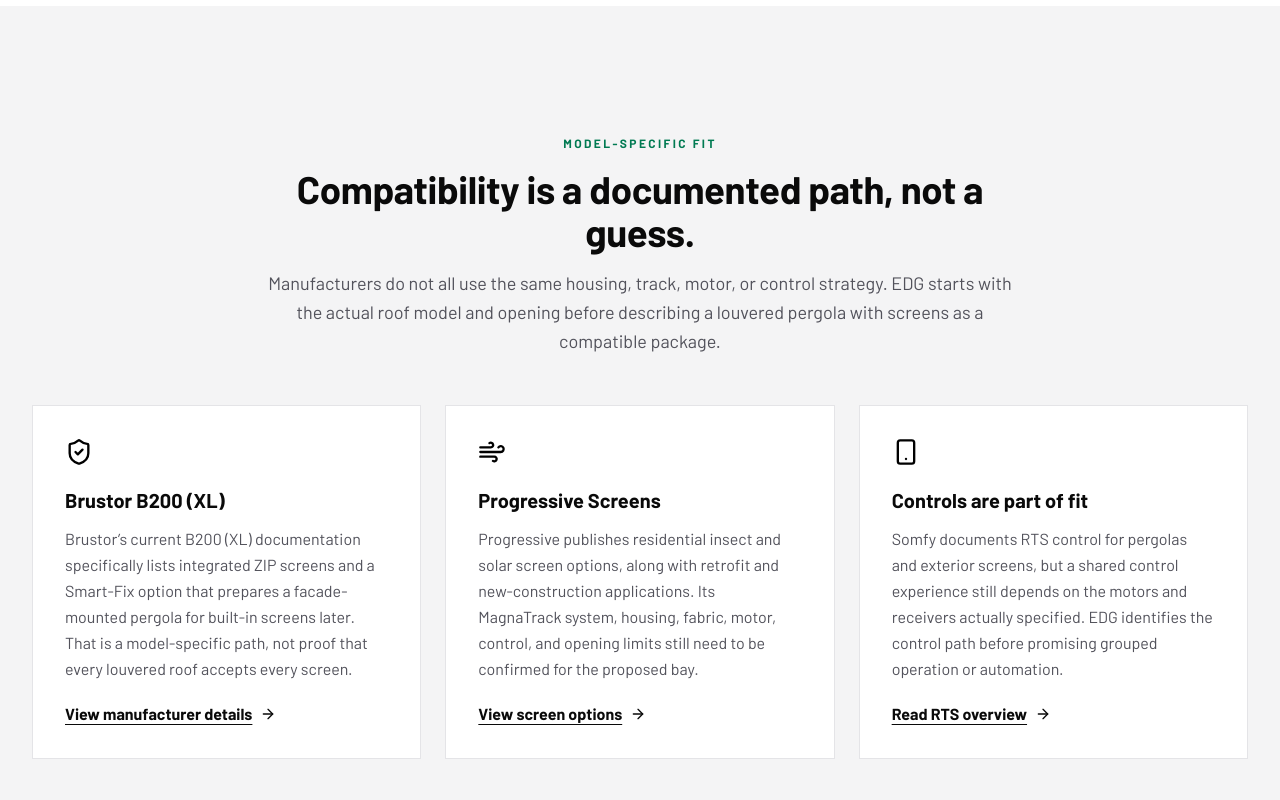
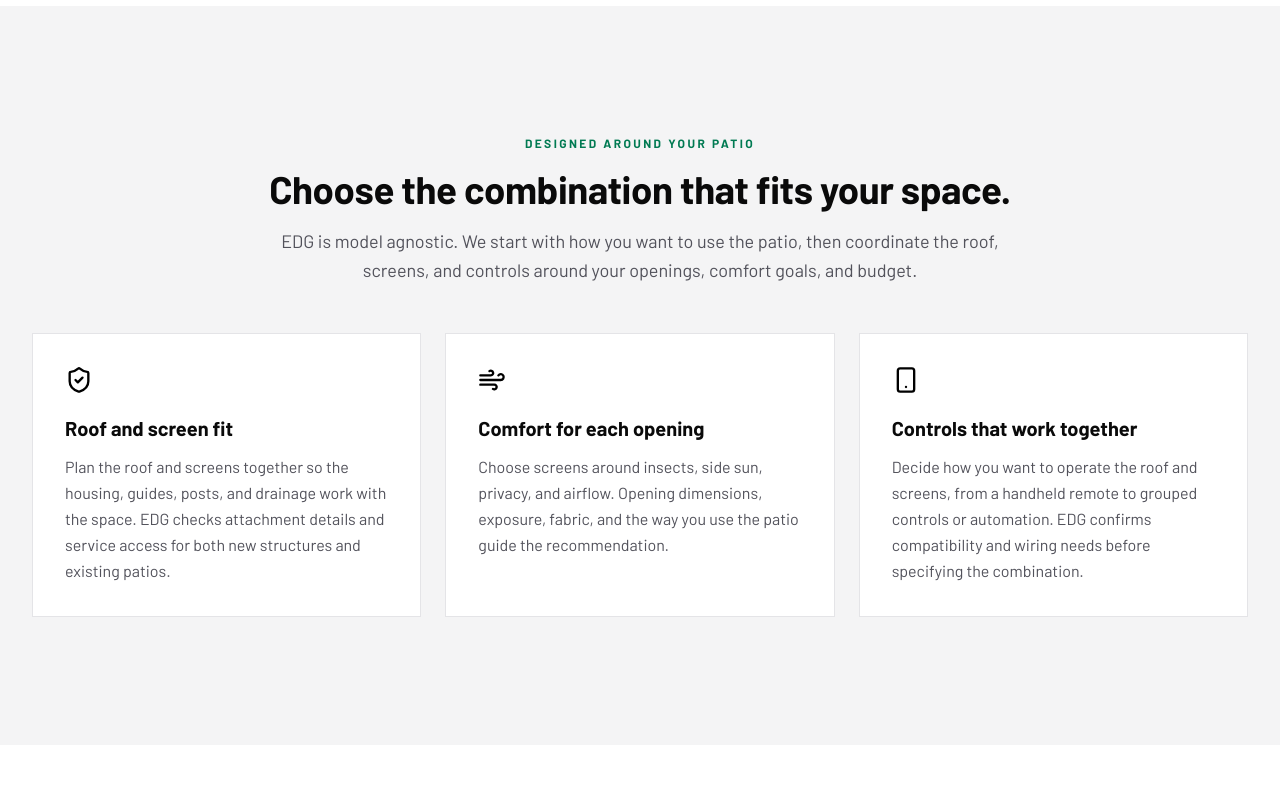
Before and after one commit to coltonfoley/edgdirectresponsev3, a Next.js app: page /guides/pergola-with-retractable-screens in a window 1280 px wide. Shown: the part 3700-4500 px from the top of the page. Built offline with nearby package versions, Linux system fonts and the light colour scheme.

Commit message:
Clarify model-agnostic sales and StruXure competitor comparison

```diff
--- a/src/app/guides/page.tsx
+++ b/src/app/guides/page.tsx
@@ -127,8 +127,8 @@
     intent: 'budget',
   },
   {
-    title: 'StruXure Pergola Cost Research',
-    desc: 'Public StruXure pricing evidence, documented scope, and a checklist for comparing complete installed proposals.',
+    title: 'StruXure vs. EDG Alternatives',
+    desc: 'Considering a StruXure dealer proposal? EDG does not sell StruXure. Compare competitor pricing bands and project scope with an EDG alternative.',
     href: '/guides/struxure-pergola-cost',
     icon: DollarSign,
     readTime: '8 min read',
--- a/src/app/guides/pergola-with-retractable-screens/page.tsx
+++ b/src/app/guides/pergola-with-retractable-screens/page.tsx
@@ -470,74 +470,41 @@
       <Section className="section-lg bg-surface-muted">
         <Container>
           <div className="mx-auto mb-12 max-w-3xl text-center">
-            <div className="label-editorial-brand mb-4">Model-specific fit</div>
-            <h2 className="section-title mb-4">
-              Compatibility is a documented path, not a guess.
-            </h2>
+            <div className="label-editorial-brand mb-4">Designed around your patio</div>
+            <h2 className="section-title mb-4">Choose the combination that fits your space.</h2>
             <p className="text-text-secondary text-lg leading-relaxed">
-              Manufacturers do not all use the same housing, track, motor, or
-              control strategy. EDG starts with the actual roof model and
-              opening before describing a louvered pergola with screens as a
-              compatible package.
+              EDG is model agnostic. We start with how you want to use the patio,
+              then coordinate the roof, screens, and controls around your openings,
+              comfort goals, and budget.
             </p>
           </div>
           <div className="grid gap-6 md:grid-cols-3">
             <Card variant="default" padding="lg">
               <ShieldCheck className="text-edg-brand-text mb-5 h-7 w-7" />
-              <h3 className="mb-3 text-xl font-bold">Brustor B200 (XL)</h3>
-              <p className="text-text-secondary mb-5 leading-relaxed">
-                Brustor’s current B200 (XL) documentation specifically lists
-                integrated ZIP screens and a Smart-Fix option that prepares a
-                facade-mounted pergola for built-in screens later. That is a
-                model-specific path, not proof that every louvered roof accepts
-                every screen.
+              <h3 className="mb-3 text-xl font-bold">Roof and screen fit</h3>
+              <p className="text-text-secondary leading-relaxed">
+                Plan the roof and screens together so the housing, guides, posts,
+                and drainage work with the space. EDG checks attachment details
+                and service access for both new structures and existing patios.
               </p>
-              <a
-                href="https://www.brustor.com/en/products/product-types/patio-covers/louvred-roof-pergolas/b200-xl"
-                target="_blank"
-                rel="noreferrer"
-                className="text-text-primary inline-flex items-center gap-2 font-bold underline underline-offset-4"
-              >
-                View manufacturer details <ArrowRight className="h-4 w-4" />
-              </a>
             </Card>
             <Card variant="default" padding="lg">
               <Wind className="text-edg-brand-text mb-5 h-7 w-7" />
-              <h3 className="mb-3 text-xl font-bold">Progressive Screens</h3>
-              <p className="text-text-secondary mb-5 leading-relaxed">
-                Progressive publishes residential insect and solar screen
-                options, along with retrofit and new-construction applications.
-                Its MagnaTrack system, housing, fabric, motor, control, and
-                opening limits still need to be confirmed for the proposed bay.
+              <h3 className="mb-3 text-xl font-bold">Comfort for each opening</h3>
+              <p className="text-text-secondary leading-relaxed">
+                Choose screens around insects, side sun, privacy, and airflow.
+                Opening dimensions, exposure, fabric, and the way you use the
+                patio guide the recommendation.
               </p>
-              <a
-                href="https://www.progressivescreens.com/products/residential-screens/"
-                target="_blank"
-                rel="noreferrer"
-                className="text-text-primary inline-flex items-center gap-2 font-bold underline underline-offset-4"
-              >
-                View screen options <ArrowRight className="h-4 w-4" />
-              </a>
             </Card>
             <Card variant="default" padding="lg">
               <Smartphone className="text-edg-brand-text mb-5 h-7 w-7" />
-              <h3 className="mb-3 text-xl font-bold">
-                Controls are part of fit
-              </h3>
-              <p className="text-text-secondary mb-5 leading-relaxed">
-                Somfy documents RTS control for pergolas and exterior screens,
-                but a shared control experience still depends on the motors and
-                receivers actually specified. EDG identifies the control path
-                before promising grouped operation or automation.
+              <h3 className="mb-3 text-xl font-bold">Controls that work together</h3>
+              <p className="text-text-secondary leading-relaxed">
+                Decide how you want to operate the roof and screens, from a
+                handheld remote to grouped controls or automation. EDG confirms
+                compatibility and wiring needs before specifying the combination.
               </p>
-              <a
-                href="https://www.somfysystems.com/en-us/support/faq?question=what-is-rts"
-                target="_blank"
-                rel="noreferrer"
-                className="text-text-primary inline-flex items-center gap-2 font-bold underline underline-offset-4"
-              >
-                Read RTS overview <ArrowRight className="h-4 w-4" />
-              </a>
             </Card>
           </div>
         </Container>
@@ -646,12 +613,10 @@
                 operation belong in the quote conversation.
               </p>
               <p className="text-text-secondary text-lg leading-relaxed">
-                O’Hare is specifically documented as a Progressive Screens Gen 4
-                residential insect screen with an outside-mount white textured
-                frame, black screen fabric, and motorized operation. It is a
-                screen installation, not a claim that the same model is
-                compatible with every pergola. The roof-and-screen combination
-                still requires a model and opening review.
+                The Bartlett screen installation pairs a white frame with black
+                insect mesh and motorized operation. It shows how finish,
+                fabric, and mounting affect the finished opening. EDG reviews
+                those details for each project before recommending a combination.
               </p>
             </div>
             <div className="grid gap-6">
@@ -663,7 +628,7 @@
                 <div className="relative aspect-[4/3]">
                   <Image
                     src={images.systems.shades.ohareHero}
-                    alt="EDG motorized Progressive Screens insect screen on a wide Bartlett opening"
+                    alt="EDG motorized insect screen on a wide Bartlett opening"
                     fill
                     className="object-cover"
                     sizes="(max-width: 1024px) 100vw, 40vw"
--- a/src/app/guides/struxure-pergola-cost/page.tsx
+++ b/src/app/guides/struxure-pergola-cost/page.tsx
@@ -23,9 +23,9 @@
 import * as images from '@/lib/images';
 
 export const metadata: Metadata = {
-  title: 'StruXure Pergola Cost: Pricing Evidence & Quote Scope | EDG',
+  title: 'StruXure Pergola Cost vs. EDG Alternatives | EDG',
   description:
-    'StruXure does not publish a fixed Pergola X price. Review current published benchmarks, a dated public proposal, cost drivers, and an apples-to-apples quote checklist.',
+    'Compare StruXure dealer pricing bands with the scope of an EDG alternative. EDG does not sell StruXure; we help you compare complete pergola proposals.',
   keywords: [
     'struxure pergola cost',
     'struxure pergola price',
@@ -38,9 +38,9 @@
   },
   openGraph: {
     images: [{ url: '/opengraph-image' }],
-    title: 'StruXure Pergola Cost: Pricing Evidence & Quote Scope | EDG',
+    title: 'StruXure Pergola Cost vs. EDG Alternatives | EDG',
     description:
-      'A source-backed guide to StruXure pricing signals, documented proposal scope, cost drivers, and equivalent quote comparison.',
+      'An independent competitor comparison of StruXure pricing bands and EDG alternatives, with a checklist for comparing complete installed scope.',
     type: 'article',
     locale: 'en_US',
     siteName: 'EDG Patio & Shade',
@@ -203,7 +203,7 @@
   {
     question: 'Is EDG a StruXure dealer?',
     answer:
-      'This page does not establish EDG as an authorized StruXure dealer. It is independent buying research from EDG Patio & Shade, not a StruXure price sheet. EDG is a system-agnostic design and supply partner that quotes its current toolkit alternatives, including Brustor, Azenco, and Sundance. EDG will not relabel its general pergola ranges as StruXure pricing.',
+      'No. EDG does not sell StruXure, and StruXure dealers are competitors. EDG is model agnostic and quotes alternatives selected around your project. This guide helps you compare a competitor proposal with an EDG alternative using the same installed scope.',
   },
 ];
 
@@ -233,14 +233,14 @@
 
 export default function StruxurePergolaCostPage() {
   const articleSchema = generateArticleSchema({
-    title: 'StruXure Pergola Cost: Pricing Evidence & Quote Scope',
+    title: 'StruXure Pergola Cost vs. EDG Alternatives',
     description:
-      'A source-backed guide to public StruXure pricing signals, documented proposal scope, cost drivers, and equivalent quote comparison.',
+      'Compare StruXure dealer pricing bands and proposal scope with model-agnostic EDG alternatives.',
     url: 'https://www.edgpatioshade.com/guides/struxure-pergola-cost',
     image: `https://www.edgpatioshade.com${images.systems.pergolas.grayBronzeWhite}`,
     datePublished: '2026-09-10',
     dateModified: '2026-09-10',
-    category: 'Pergola Cost Research',
+    category: 'Pergola Competitor Comparison',
   });
 
   return (
@@ -265,16 +265,17 @@
             <div>
               <div className="label-editorial-brand text-edg-brand mb-6 flex items-center gap-3">
                 <div className="bg-edg-brand h-px w-8" />
-                Brand Cost Research
+                Competitor Comparison
               </div>
               <h1 className="mb-8 text-4xl leading-tight font-bold tracking-tight md:text-6xl">
-                What does a StruXure pergola cost?
+                Comparing StruXure with an EDG alternative?
               </h1>
               <p className="text-text-inverse-muted mb-8 text-xl leading-relaxed">
-                The public answer is not a fixed price. StruXure says Pergola X
-                is custom-made, and independent dealers set project pricing. The
-                useful budget question is what a published number includes,
-                where it was priced, and whether the scope matches your site.
+                EDG does not sell StruXure. Its dealers are competitors. If you
+                are considering a StruXure proposal, use this guide to compare
+                published planning bands and complete project scope with an
+                alternative from EDG. We recommend systems around your patio,
+                comfort goals, and budget.
               </p>
               <div className="flex flex-col gap-4 sm:flex-row">
                 <TrackedLink
@@ -283,7 +284,7 @@
                   ctaPosition="struxure_pergola_cost_hero"
                   className={buttonClassName({ size: 'lg' })}
                 >
-                  Request a Quote
+                  Request an EDG Alternative Quote
                   <ArrowRight className="ml-2 h-5 w-5" />
                 </TrackedLink>
                 <Link
@@ -293,13 +294,12 @@
                     size: 'lg',
                   })}
                 >
-                  See the evidence
+                  Compare pricing bands
                 </Link>
               </div>
               <p className="text-text-inverse-muted mt-5 max-w-xl text-sm leading-relaxed">
-                This page does not establish EDG as an authorized StruXure
-                dealer. The EDG quote request is for reviewing current toolkit
-                alternatives, not for requesting a StruXure quote.
+                Quote requests on this page are for EDG alternatives.
+                StruXure pricing bands below are attributed competitor research.
               </p>
             </div>
             <div>
@@ -351,6 +351,43 @@
                 permits, wiring, controls, drainage, and installation are added.
               </p>
             </div>
+          </div>
+        </Container>
+      </Section>
+
+      <Section className="bg-surface-muted">
+        <Container>
+          <div className="mx-auto mb-10 max-w-3xl text-center">
+            <div className="label-editorial-brand mb-4">StruXure dealer vs. EDG</div>
+            <h2 className="section-title mb-4">Two proposals. One project brief.</h2>
+            <p className="text-text-secondary text-lg leading-relaxed">
+              Use the same footprint, comfort goals, and installation scope for
+              both conversations so you can see what each proposal delivers.
+            </p>
+          </div>
+          <div className="grid gap-6 md:grid-cols-2">
+            <Card variant="default" padding="lg">
+              <h3 className="mb-4 text-2xl font-bold">A StruXure dealer proposal</h3>
+              <p className="text-text-secondary leading-relaxed">
+                Ask the competing dealer to identify the StruXure configuration,
+                installed scope, options, exclusions, warranty, and service
+                responsibilities. The attributed bands below provide background
+                for that conversation; the dealer supplies its own proposal.
+              </p>
+            </Card>
+            <Card variant="default" padding="lg">
+              <h3 className="mb-4 text-2xl font-bold">An EDG alternative</h3>
+              <p className="text-text-secondary leading-relaxed">
+                EDG starts with your space and selects an alternative from the
+                systems we sell. We are model agnostic: roof layout, screens,
+                lighting, controls, exposure, and budget guide the recommendation.
+                Compare our proposed scope and responsibilities against the
+                competing offer before choosing.
+              </p>
+              <Link href="/systems/pergolas" className="mt-6 inline-flex items-center gap-2 font-bold underline underline-offset-4">
+                Explore EDG pergola options <ArrowRight className="h-4 w-4" />
+              </Link>
+            </Card>
           </div>
         </Container>
       </Section>
@@ -631,15 +668,14 @@
                 EDG&apos;s relationship
               </div>
               <h2 className="section-title mb-6">
-                Brand-specific research should stay honest
+                Compare an EDG alternative on the same scope
               </h2>
               <div className="text-text-secondary space-y-5 text-lg leading-relaxed">
                 <p>
-                  EDG Patio &amp; Shade is not presenting this page as a
-                  StruXure price sheet, manufacturer statement, or StruXure
-                  dealer proposal. The public examples above are linked so you
-                  can see where each number came from and what it did—and did
-                  not—include.
+                  EDG does not sell StruXure. We can prepare an alternative
+                  proposal for your patio and help compare the roof layout,
+                  screens, controls, engineering, installation, and service
+                  responsibilities against a StruXure dealer proposal.
                 </p>
                 <p>
                   EDG is a system-agnostic design and supply partner. Its
@@ -711,7 +747,7 @@
         <Container>
           <div className="mx-auto max-w-4xl text-center">
             <h2 className="mb-5 text-3xl font-bold md:text-5xl">
-              Need help comparing the complete scope?
+              Get an EDG alternative to compare
             </h2>
             <p className="mx-auto mb-8 max-w-2xl text-lg leading-relaxed">
               Share the footprint, photos, location, and features you are
@@ -725,7 +761,7 @@
               ctaPosition="struxure_pergola_cost_bottom"
               className="bg-edg-dark hover:bg-edg-dark/90 inline-flex h-14 items-center justify-center px-8 py-2 text-base font-bold tracking-wider text-white uppercase transition-colors"
             >
-              Request a Quote
+              Request an EDG Alternative Quote
               <ArrowRight className="ml-2 h-5 w-5" />
             </TrackedLink>
           </div>
```
Also changed, not shown: 1 other file (tests, documents, lock files or other folders).
